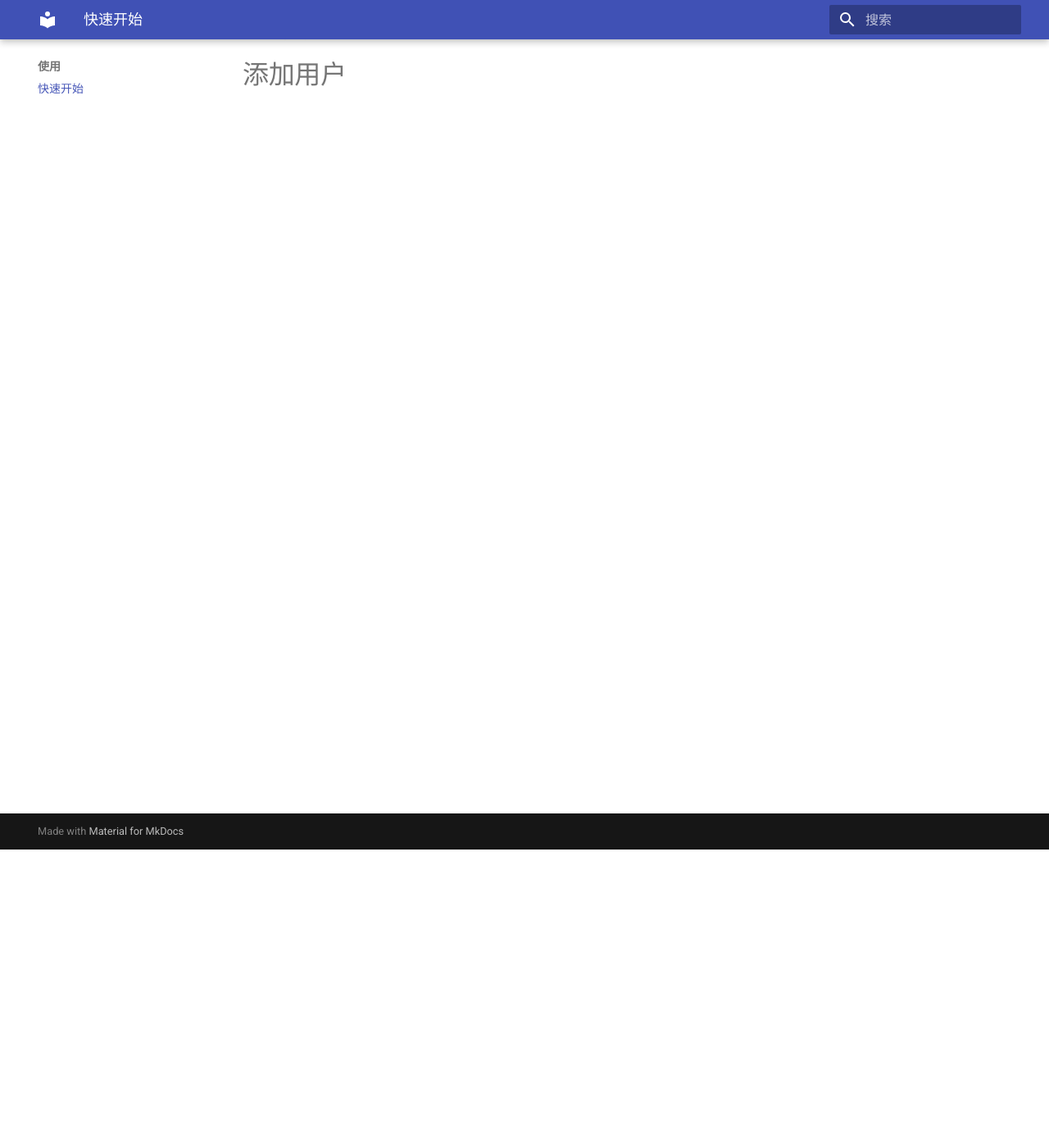
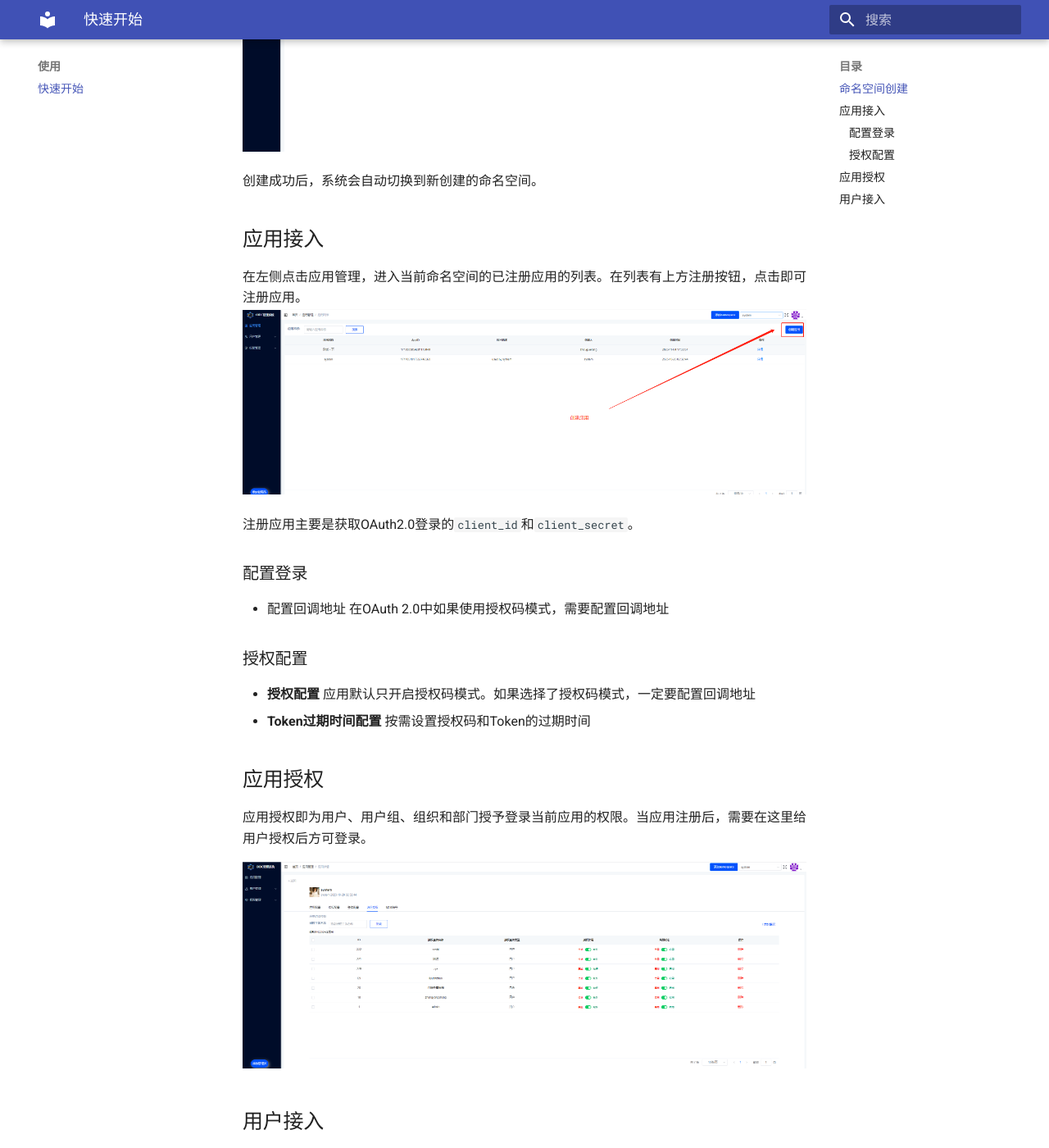
Before and after one commit to no-mole/diana-docs, an MkDocs documentation site: the page built from docs/usage/quick-start.md, in a window 1280 px wide and 1400 px high, scrolled down 364 px. Shown: the whole window at 82% size. Built offline with MkDocs 1.6.1 and Material for MkDocs 9.7.7, drawn with Linux system fonts in a browser that asks for light colours; some of the changed text lies outside the part shown.

Commit message:
更新使用文档

```diff
--- a/docs/usage/quick-start.md
+++ b/docs/usage/quick-start.md
@@ -2,13 +2,44 @@
 title: 快速开始
 ---
 
-# 创建命名空间
+# 快速开始
 
-# 注册和配置应用
+## 命名空间创建
 
-## 注册应用
+通过管理员授权后获取登录系统的权限后，登录系统。然后创建命名空间。
+![创建命名空间](../img/CreateNamespace.png)
 
+创建成功后，系统会自动切换到新创建的命名空间。
 
-## 配置应用
+## 应用接入
 
-# 添加用户
+在左侧点击应用管理，进入当前命名空间的已注册应用的列表。在列表有上方注册按钮，点击即可注册应用。
+![应用注册](../img/RegisterApplicationButton.png)
+
+注册应用主要是获取OAuth2.0登录的`client_id`和`client_secret`。
+
+### 配置登录
+
+* 配置回调地址 在OAuth 2.0中如果使用授权码模式，需要配置回调地址
+
+### 授权配置
+
+* **授权配置** 应用默认只开启授权码模式。如果选择了授权码模式，一定要配置回调地址
+* **Token过期时间配置** 按需设置授权码和Token的过期时间
+
+## 应用授权
+
+应用授权即为用户、用户组、组织和部门授予登录当前应用的权限。当应用注册后，需要在这里给用户授权后方可登录。
+
+![授权登录](../img/AuthorityToLogin.png)
+
+## 用户接入
+
+Diana目前没有接入任何第三方的用户源（比如企业微信，公司的OA系统），所以目前用户都是管理员手动创建的。Diana的定位不是提供IDaaS服务，所以一个Diana实例只服务一家公司或者组织。
+
+从左边导航栏的用户管理/用户列表菜单进入用户列表页，在右上角有添加用户和创建用户两个按钮。
+
+![添加和创建用户的入口](../img/AddOrCreateUser.png)
+
+* **添加用户** 所有登录Diana系统的用户、所有命名空间的管理员都会放在全局的用户池中。添加用户即从这个用户池选择用户加入到当前命名空间下
+* **创建用户** 为当前命名空间创建一个新用户，同时同步到全局用户池中
```
Also changed, not shown: docs/img/AddOrCreateUser.png (added), docs/img/AuthorityToLogin.png (added), docs/img/CreateNamespace.png (added), docs/img/RegisterApplicationButton.png (added).
